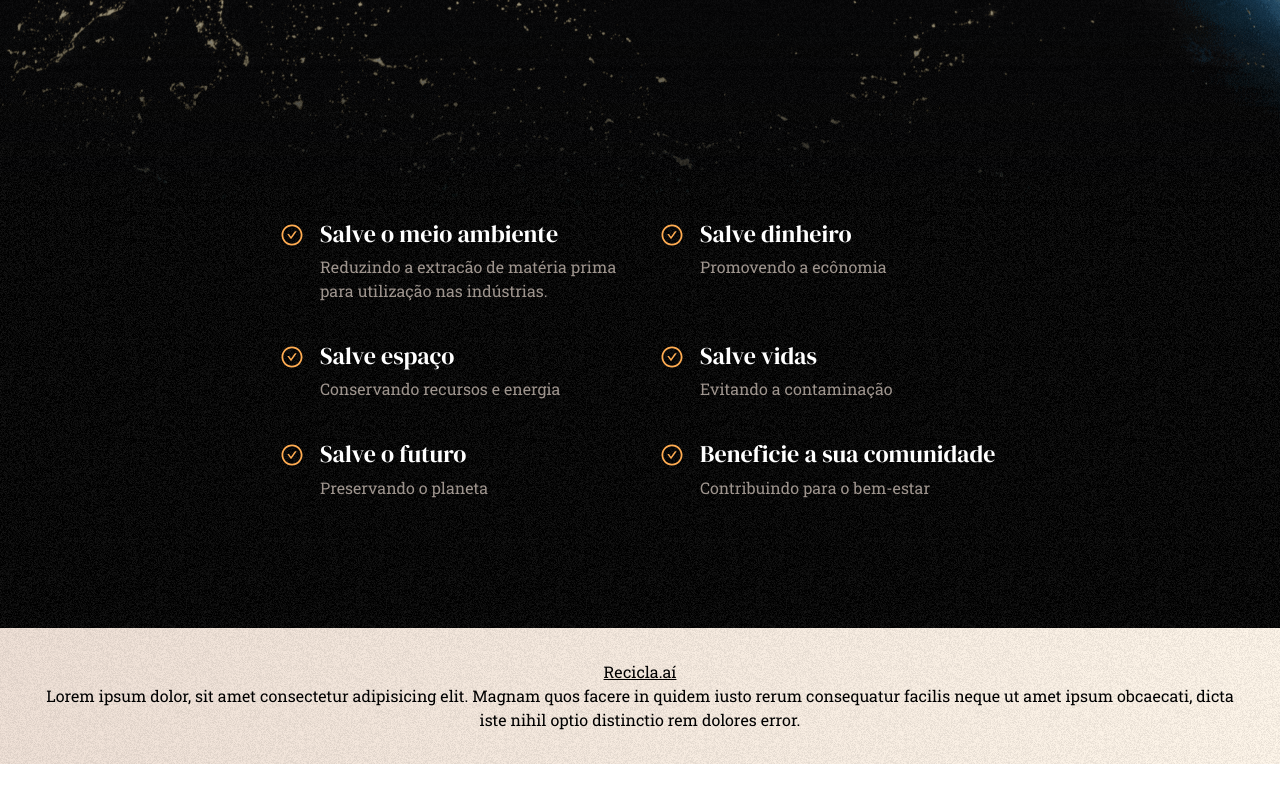
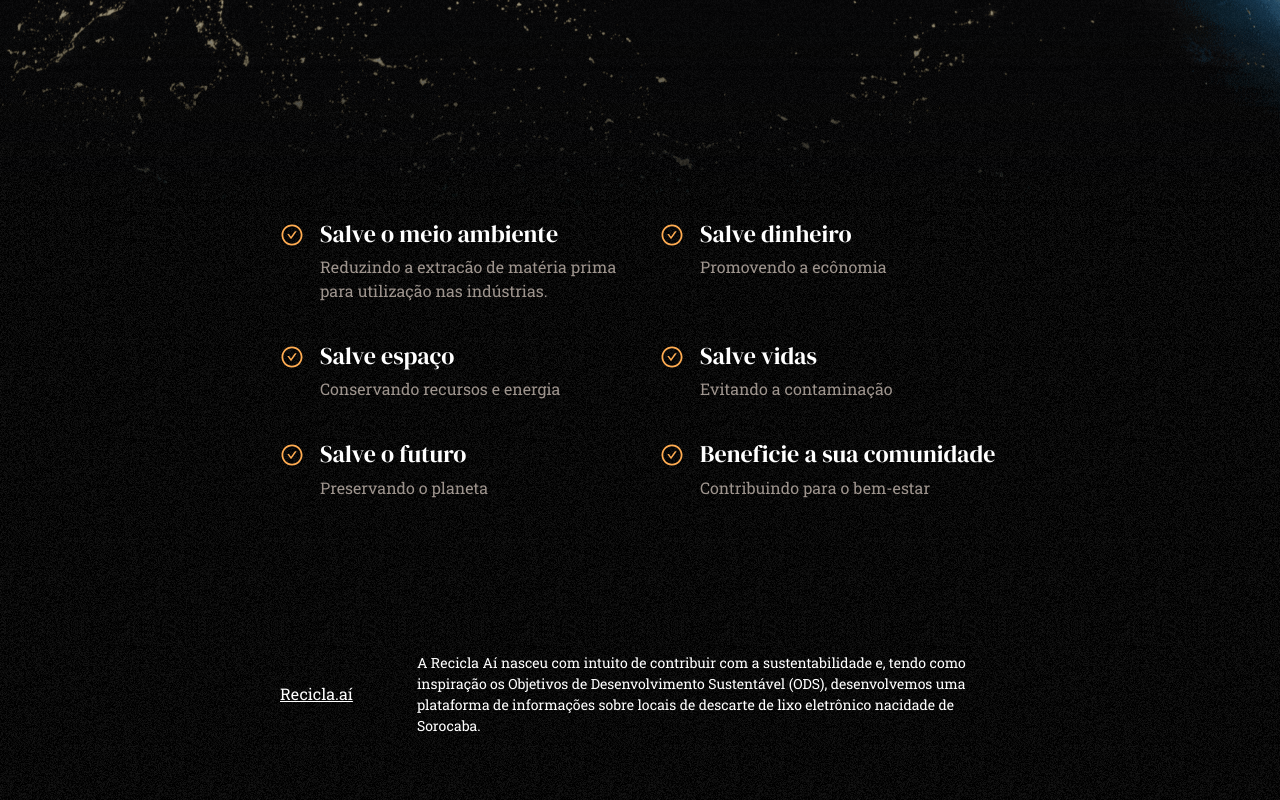
Before and after one commit to facens-fcc/recicla-ai-spring-boot, a React (Vite) app: page / in a window 1280 px wide. Shown: the part 2050-2850 px from the top of the page. Before the commit the page ends 2814 px from the top, so only its background shows below. Built offline with nearby package versions, Linux system fonts and the light colour scheme.

Commit message:
Update footer style

```diff
--- a/src/components/Footer/Footer.jsx
+++ b/src/components/Footer/Footer.jsx
@@ -6,12 +6,12 @@ const Footer = () => {
   const isHomePage = window.location.pathname === '/';
 
   return (
-    <footer className={`${style.footer} ${isHomePage ? style.footerBlack : ''}`}>
-      <div className="container">
-        <div className={style.footer__inner}>
+    <footer className={`${style.footer} ${isHomePage ? style.footerDark : ''}`}>
+      <div className="container container--narrow">
+        <div className={style.footer__wrapper}>
           <Brand />
           <div className={style.footer__about}>
-            <p>Lorem ipsum dolor, sit amet consectetur adipisicing elit. Magnam quos facere in quidem iusto rerum consequatur facilis neque ut amet ipsum obcaecati, dicta iste nihil optio distinctio rem dolores error.</p>
+            <p>A Recicla Aí nasceu com intuito de contribuir com a sustentabilidade e, tendo como inspiração os Objetivos de Desenvolvimento Sustentável (ODS), desenvolvemos uma plataforma de informações sobre locais de descarte de lixo eletrônico nacidade de Sorocaba.</p>
           </div>
         </div>
       </div>
--- a/src/components/Footer/Footer.module.css
+++ b/src/components/Footer/Footer.module.css
@@ -1,4 +1,25 @@
 .footer {
-    text-align: center;
-    padding: 2rem;
+  padding: var(--spacing-md) var(--side-padding) var(--spacing-xl);
 }
+
+.footerDark {
+  background: var(--bg-black-noise);
+  color: var(--color-white);
+}
+
+.footer__wrapper {
+  display: grid;
+  align-items: center;
+  grid-template-columns: 1fr;
+  gap: var(--spacing-md) var(--spacing-xl);
+}
+
+.footer__about {
+  font-size: 0.875rem;
+}
+
+@media (min-width: 768px) {
+  .footer__wrapper {
+    grid-template-columns: auto 1fr;
+  }
+}
```
